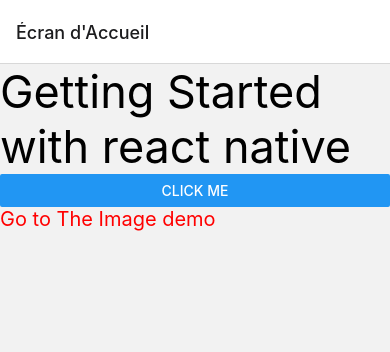
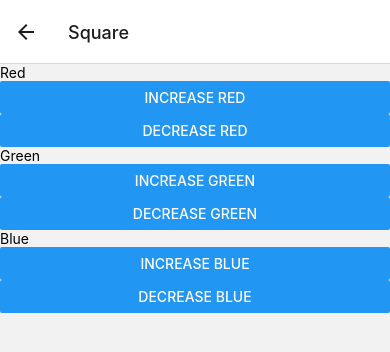
Before and after one commit to Rimao416/reat_native, a React Native app: screen /Square in a window 390 px wide. Shown: the top 352 px of the page. Built offline with nearby package versions, Linux system fonts and the light colour scheme.

Commit message:
ParentChildren

```diff
--- a/AppNavigator.js
+++ b/AppNavigator.js
@@ -8,7 +8,11 @@
 import { StyleSheet, View, Text } from "react-native";
 import HomeScreen from "./src/screens/HomeScreen";
 import ImageScreen from "./src/screens/ImageScreen";
-ImageScreen;
+import CounterScreen from "./src/screens/CounterScreen";
+import ColorScreen from "./src/screens/ColorScreen";
+import SquareScreen from "./src/screens/SquareScreen";
+// ImageScreen;
+// CounterScreen
 
 const Stack = createStackNavigator();
 const AppNavigator = () => {
@@ -29,6 +33,21 @@
         options={{ headerTitle: "Image" }}
         component={ImageScreen}
       />
+      <Stack.Screen
+        name="Counter"
+        options={{ headerTitle: "Counter" }}
+        component={CounterScreen}
+      />
+      <Stack.Screen
+        name="Color"
+        options={{ headerTitle: "Color" }}
+        component={ColorScreen}
+      />
+      <Stack.Screen
+        name="Square"
+        options={{ headerTitle: "Square" }}
+        component={SquareScreen}
+      />
     </Stack.Navigator>
   );
 };
--- /dev/null
+++ b/src/components/ColorCounter.js
@@ -0,0 +1,26 @@
+import React from "react";
+import { View, Text, StyleSheet, Button } from "react-native";
+
+const ColorCounter = ({ color, onIncrease, onDecrease }) => {
+  return (
+    <View>
+      <Text>{color}</Text>
+      <Button
+        onPress={() => {
+          onIncrease();
+        }}
+        title={`Increase ${color}`}
+      />
+      <Button
+        onPress={() => {
+          onDecrease();
+        }}
+        title={`Decrease ${color}`}
+      />
+    </View>
+  );
+};
+
+const styles = StyleSheet.create({});
+
+export default ColorCounter;
--- /dev/null
+++ b/src/screens/ColorScreen.js
@@ -0,0 +1,30 @@
+import React,{useState} from "react";
+import { View, Text, Button, StyleSheet,FlatList } from "react-native";
+const ColorScreen = () => {
+    const [colors,setColors]=useState([])
+    console.log(colors)
+  return (
+    <View>
+      <Button title="Add a Color" onPress={()=>{setColors([...colors,randomRgb()])}}/>
+
+      <FlatList data={colors} keyExtractor={(item)=>item} renderItem={({item})=>{return <View
+        style={{ height: 100, width: 100, backgroundColor: randomRgb() }}
+      />}}/>
+    </View>
+  );
+};
+
+const randomRgb = () => {
+  const red = Math.floor(Math.random() * 256);
+  const blue = Math.floor(Math.random() * 256);
+  const green = Math.floor(Math.random() * 256);
+  return `rgb(${red}, ${green}, ${blue})`;
+};
+
+const styles = StyleSheet.create({
+  textStyle: {
+    fontSize: 30,
+  },
+});
+
+export default ColorScreen;
--- /dev/null
+++ b/src/screens/CounterScreen.js
@@ -0,0 +1,14 @@
+import React,{useState} from "react"
+import {View, Text,Button} from "react-native"
+
+const CounterScreen = () => {
+    const [count,setCount]=useState(0)
+    return (
+        <View>
+            <Text>Current Count : {count}</Text>
+            <Button title="Increase" onPress={()=>setCount(count+1)}/>
+            <Button title="Decrease" onPress={()=>setCount(count-1)}/>
+        </View>
+    )
+}
+export default CounterScreen
--- a/src/screens/HomeScreen.js
+++ b/src/screens/HomeScreen.js
@@ -5,15 +5,17 @@
   const navigation = useNavigation();
   const myName = "Omari";
   const handlePress = () => {
-    navigation.navigate("Image");
+    // navigation.navigate("Image");
+    navigation.navigate("Square");
   };
   return (
     <View>
       <Text style={styles.textStyle}>Getting Started with react native</Text>
       <Button onPress={() => console.log(myName)} title="Click Me"></Button>
       <TouchableOpacity onPress={handlePress}>
-        <Text style={styles.secondStyle}>Go to The Image demo</Text>
+        <Text style={styles.secondStyle}>Go to The Square demo</Text>
       </TouchableOpacity>
+
     </View>
   );
 };
--- /dev/null
+++ b/src/screens/SquareScreen.js
@@ -0,0 +1,18 @@
+import React,{useState} from "react";
+import { View, Text, StyleSheet } from "react-native";
+import ColorCounter from "../components/ColorCounter";
+
+const SquareScreen = () => {
+    const [red, setRed] = useState(0);
+    const [green, setGreen] = useState(0);
+    const [blue, setBlue] = useState(0);
+    console.log(red)
+  return (
+    <View>
+      <ColorCounter onIncrease={() => setRed(red + 1)} onDecrease={() => setRed(red - 1)} color="Red"/>
+      <ColorCounter onIncrease={() => setGreen(green + 1)} onDecrease={() => setGreen(green - 1)}  color="Green"/>
+      <ColorCounter onIncrease={() => setBlue(blue + 1)} onDecrease={() => setBlue(blue - 1)} color="Blue"/>
+    </View>
+  );
+};
+export default SquareScreen;
```
